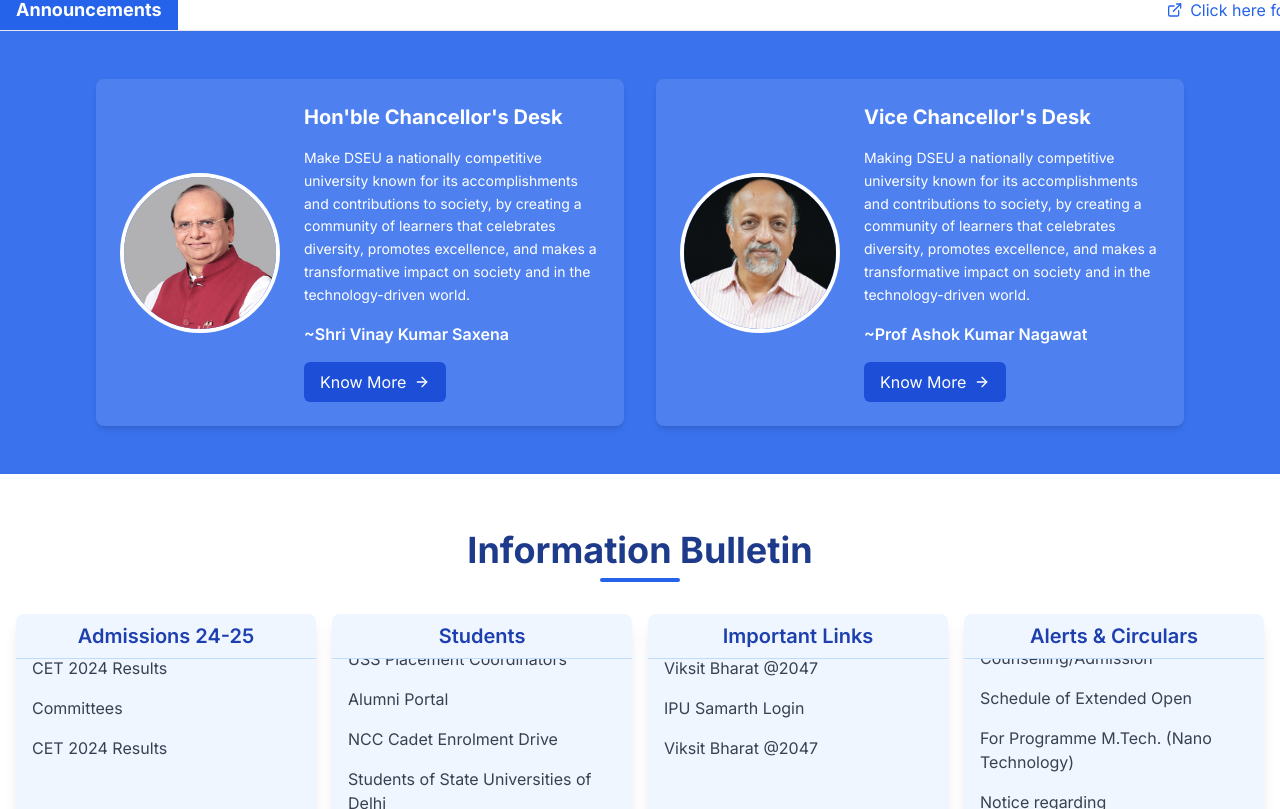
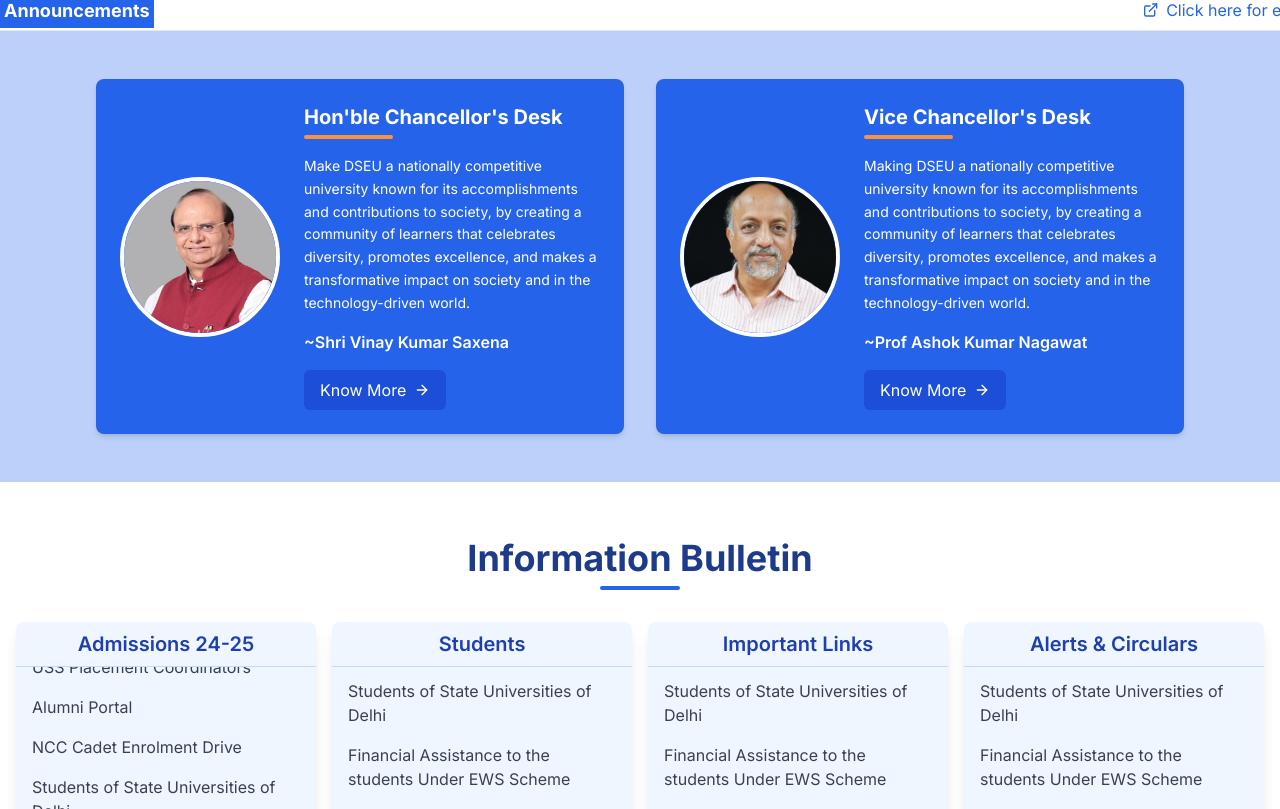
Before and after one commit to Sagar-03/Dseu_main, a React (Vite) app: page / in a window 1280 px wide. Shown: the part 891-1700 px from the top of the page. Built offline with nearby package versions, Linux system fonts and the light colour scheme.

Commit message:
updated home page

```diff
--- a/src/Component/Body/Announcements.jsx
+++ b/src/Component/Body/Announcements.jsx
@@ -16,7 +16,7 @@
   return (
     <div className="flex bg-white border-y border-gray-200">
 
-      <div className="bg-blue-600 text-white flex items-center px-4">
+      <div className="bg-blue-600 text-white flex items-center px-1 mt-1 mb-0.5">
         <span className="text-lg font-bold">Announcements</span>
       </div>
        <div className="h-10 flex items-center overflow-hidden relative w-full">
--- a/src/Component/Body/Banner.jsx
+++ b/src/Component/Body/Banner.jsx
@@ -32,7 +32,7 @@
   };
 
   return (
-    <div className="relative w-full h-[50vh] md:h-[60vh] lg:h-[80vh]">
+    <div className="relative w-full h-[50vh] md:h-[60vh] lg:h-[80vh] border-b border-gray-300">
       <div className="relative w-full h-full overflow-hidden">
         {slides.map((slide, index) => (
           <div
--- a/src/Component/Body/Card.jsx
+++ b/src/Component/Body/Card.jsx
@@ -1,10 +1,17 @@
-import React from "react";
+import React, { useEffect, useState, useRef } from "react";
 
 const Card = () => {
   const cards = [
     {
       title: "Admissions 24-25",
-      content: ["Committees", "CET 2024 Results"],
+      content: [
+        "Students of State Universities of Delhi",
+        "Financial Assistance to the students Under EWS Scheme",
+        "ACM-USICT",
+        "USS Placement Coordinators",
+        "Alumni Portal",
+        "NCC Cadet Enrolment Drive",
+      ],
       buttonText: "Apply Online",
     },
     {
@@ -21,41 +28,75 @@
     },
     {
       title: "Important Links",
-      content: ["IPU Samarth Login", "Viksit Bharat @2047"],
+      content: [
+        "Students of State Universities of Delhi",
+        "Financial Assistance to the students Under EWS Scheme",
+        "ACM-USICT",
+        "USS Placement Coordinators",
+        "Alumni Portal",
+        "NCC Cadet Enrolment Drive",
+      ],
       buttonText: "Online Portal",
     },
     {
       title: "Alerts & Circulars",
       content: [
-        "For Programme M.Tech. (Nano Technology)",
-        "Notice regarding Counselling/Admission",
-        "Schedule of Extended Open",
+        "Students of State Universities of Delhi",
+        "Financial Assistance to the students Under EWS Scheme",
+        "ACM-USICT",
+        "USS Placement Coordinators",
+        "Alumni Portal",
+        "NCC Cadet Enrolment Drive",
       ],
       buttonText: "View Notices",
     },
   ];
 
+  const [visibleCards, setVisibleCards] = useState([]);
+  const cardRefs = useRef([]);
+
+  useEffect(() => {
+    const observer = new IntersectionObserver(
+      (entries) => {
+        const updatedVisibility = entries.map((entry, index) =>
+          entry.isIntersecting ? index : null
+        );
+        setVisibleCards(updatedVisibility.filter((i) => i !== null));
+      },
+      { threshold: 1.0 } // Fully visible
+    );
+
+    cardRefs.current.forEach((ref) => ref && observer.observe(ref));
+
+    return () => {
+      cardRefs.current.forEach((ref) => ref && observer.unobserve(ref));
+    };
+  }, []);
+
   return (
     <div className="container mx-auto px-4 py-4">
-
       <h2 className="text-4xl font-extrabold text-center text-blue-900 mb-8 mt-10 font-sans">
         Information Bulletin
         <div className="mt-2 mx-auto w-20 h-1 bg-blue-600 rounded"></div>
       </h2>
 
-
       <div className="grid grid-cols-1 md:grid-cols-4 gap-4">
         {cards.map((card, index) => (
           <div
             key={index}
+            ref={(el) => (cardRefs.current[index] = el)}
             className="bg-blue-50 rounded-lg shadow-lg overflow-hidden flex flex-col"
-            style={{ height: '400px' }}
+            style={{ height: "400px" }}
           >
             <h3 className="text-xl font-semibold px-3 py-2 text-blue-800 border-b border-blue-200 text-center">
               {card.title}
             </h3>
             <div className="relative flex-grow overflow-hidden group">
-              <div className="animate-scroll group-hover:pause-animation p-2">
+              <div
+                className={`p-2 ${
+                  visibleCards.includes(index) ? "animate-scroll" : ""
+                }`}
+              >
                 <ul className="space-y-2">
                   {[...card.content, ...card.content].map((item, idx) => (
                     <li
@@ -71,7 +112,7 @@
               </div>
             </div>
             <div className="p-2">
-              <button className="w-full py-1.5 bg-blue-900 text-yellow-400 rounded text-xs hover:bg-yellow-400 hover:text-blue-900 transition-colors font-medium">
+              <button className="w-full py-3 bg-blue-900 text-yellow-400 rounded text-lg hover:bg-yellow-400 hover:text-blue-900 transition-colors font-medium">
                 {card.buttonText}
               </button>
             </div>
@@ -99,30 +140,6 @@
   .group:hover .animate-scroll {
     animation-play-state: paused;
   }
-
-  .pause-animation {
-    animation-play-state: paused;
-  }
-
-  .bg-blue-900 {
-    background-color: #1e3a8a;
-  }
-
-  .bg-blue-800 {
-    background-color: #1e3a8a;
-  }
-
-  .hover\\:bg-yellow-400:hover {
-    background-color: #FF9300;
-  }
-
-  .hover\\:text-blue-900:hover {
-    color: #1e3a8a;
-  }
-
-  .hover\\:bg-orange-400:hover {
-    background-color: #FF9300;
-  }
 `;
 
 export default () => (
--- a/src/Component/Body/Message.jsx
+++ b/src/Component/Body/Message.jsx
@@ -24,13 +24,13 @@
   ];
 
   return (
-    <div className="w-full bg-blue-600 bg-opacity-90 font-sans">
+    <div className="w-full bg-blue-600 bg-opacity-30 font-sans">
       <div className="max-w-6xl mx-auto px-4 sm:px-6 lg:px-8 py-12">
         <div className="grid grid-cols-1 md:grid-cols-2 gap-8">
           {leaders.map((leader, index) => (
             <div
               key={index}
-              className="flex flex-col md:flex-row items-center bg-white bg-opacity-10 p-6 rounded-lg shadow-md hover:shadow-lg transition-shadow"
+              className="flex flex-col md:flex-row items-center bg-blue-600 bg-opacity-100 p-6 rounded-lg shadow-md hover:shadow-lg transition-shadow"
             >
               <div className="flex-shrink-0">
                 <img
@@ -42,6 +42,7 @@
               <div className="flex-grow md:ml-6 mt-6 md:mt-0 text-center md:text-left">
                 <h2 className="text-xl font-bold text-white mb-4">
                   {leader.title}
+                  <div className="mt-1 ml-0 w-[30%] h-1 bg-orange-400 rounded"></div>
                 </h2>
                 <p className="text-white text-sm leading-relaxed mb-4">
                   {leader.message}
--- a/src/Component/Body/OurCampuses.jsx
+++ b/src/Component/Body/OurCampuses.jsx
@@ -65,7 +65,7 @@
   };
 
   return (
-    <section className="py-12 bg-gray-100">
+    <section className="py-12 bg-gray-50">
       <h2 className="text-4xl font-extrabold text-center text-blue-900 mb-8 mt-10 font-sans">
         Our Campuses
         <div className="mt-2 mx-auto w-20 h-1 bg-blue-600 rounded"></div>
@@ -82,7 +82,6 @@
                 }`}
               >
                 <div className="relative">
-                  {/* Image section with reduced height */}
                   <img
                     src={image.src}
                     alt={image.alt}
@@ -91,17 +90,19 @@
                     }`}
                   />
                 </div>
-                {/* Text section with stronger white background */}
+
                 <div
-                  className={`absolute bottom-0 left-0 bg-white text-black text-sm px-3 py-2 rounded-b-lg transition-opacity duration-300 ${
+  className={`absolute bottom-0 left-0 bg-white text-black text-sm font-bold px-3 py-2 rounded-b-lg transition-opacity duration-300 ${
     index === activeIndex ? "opacity-100" : "opacity-75"
   }`}
   style={{
     width: "100%",
-                    backgroundColor: "rgba(255, 255, 255, 1)", // Strong white background
+    backgroundColor: "rgba(255, 255, 255, 1)",
   }}
 >
+  <div className="flex justify-center items-center w-full h-full">
     <p>{image.text}</p>
+  </div>
 </div>
 </div>
            </div>
--- a/src/Component/Body/OurPartners.jsx
+++ b/src/Component/Body/OurPartners.jsx
@@ -27,7 +27,7 @@
     { id: 8, image: 'Apollo-MedSkills-High-Res-min.jpg', name: 'Apollo', link: 'https://www.apollohospitals.com/delhi/' },
   ];
 
-  const partnersInNewTab = ['Starbucks', 'Infosys','HDFC Bank','Apollo', 'Mercedes-Benz', 'Tech Mahindra','Aditya-Birla','NBCC'];
+  const partnersInNewTab = ['Starbucks', 'Infosys', 'HDFC Bank', 'Apollo', 'Mercedes-Benz', 'Tech Mahindra', 'Aditya-Birla', 'NBCC'];
 
   const CustomPrevArrow = ({ onClick }) => (
     <button onClick={onClick} className="absolute left-0 top-1/2 -translate-y-1/2 -translate-x-full z-10 p-2 bg-white rounded-full shadow-lg hover:bg-gray-100">
@@ -69,12 +69,13 @@
   };
 
   return (
-    <div className="max-w-7xl mx-auto py-8 bg-gray-50 overflow-hidden">
+    <div className="w-full bg-gray-50 overflow-hidden">
+    <div className="max-w-7xl mx-auto py-8">
       <h2 className="text-4xl font-extrabold text-center text-blue-900 mb-8">
         Our Partners
         <div className="mt-2 mx-auto w-20 h-1 bg-blue-600 rounded"></div>
       </h2>
-      <div className="relative px-8">
+      <div className="relative px-4 md:px-8">
         <div className="py-4">
           <Slider {...settings}>
             {partners.map((partner) => (
@@ -82,8 +83,8 @@
                 <div
                   onClick={() => handlePartnerClick(partner.link, partner.name)}
                   className="bg-white rounded-lg shadow-md p-4 h-36 flex items-center justify-center
-                            transition-transform transform duration-300 hover:scale-110 hover:shadow-2xl cursor-pointer
-                            hover:bg-gradient-to-br from-white to-blue-50"
+                            transition-transform transform duration-300 hover:scale-105 hover:shadow-2xl cursor-pointer
+                            hover:bg-gradient-to-br from-gray-100 to-blue-50 "
                 >
                   <img
                     src={getImageUrl(partner.image)}
@@ -97,6 +98,8 @@
         </div>
       </div>
     </div>
+  </div>
+
   );
 };
 
```
Also changed, not shown: src/Component/Body/StudentEvents.jsx (+22 -6 lines). Lines whose indentation alone changed are shown as unchanged.
